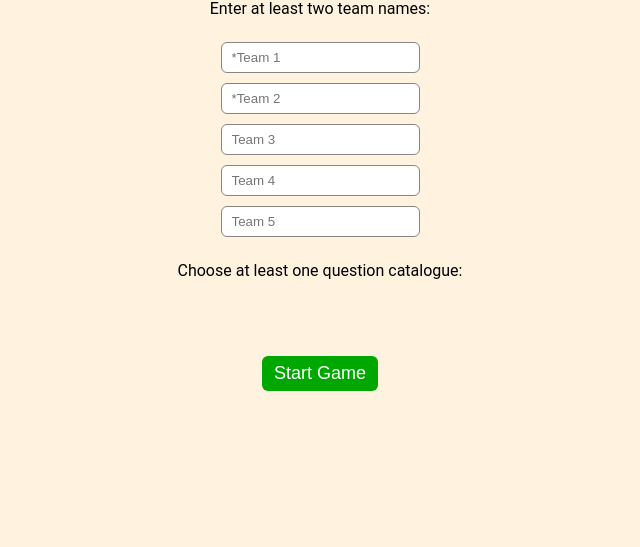
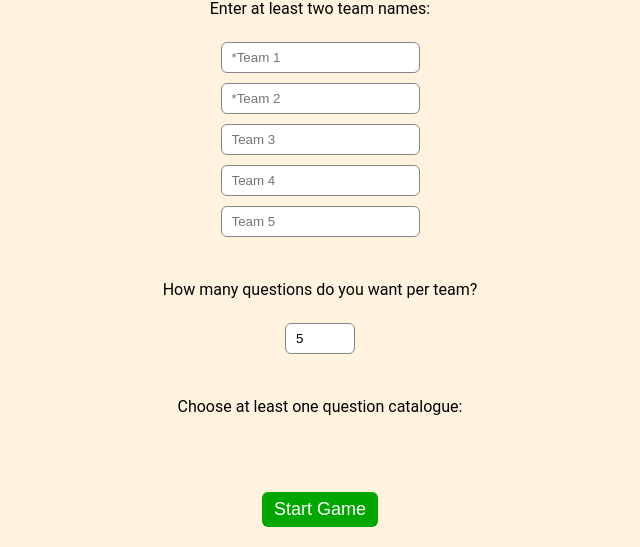
Before and after one commit to claussmann/pyTeamQuiz, a Flask app: page / in a window 1280 px wide. Shown: the part 320-867 px from the top of the page, without its empty margins (320-960 px from the left). Before the commit the page ends 711 px from the top, so only its background shows below. Run offline with Flask 3, Linux system fonts and the light colour scheme.

Commit message:
ADD: Choose how many questions each team gets

```diff
--- a/pyteamquiz/main.py
+++ b/pyteamquiz/main.py
@@ -13,8 +13,9 @@
 def new_game():
     selected = set(filter(len, request.form.getlist('catalogues[]')))
     teams = set(filter(len, request.form.getlist('teams[]')))
+    questions_per_team = int(request.form.get('q_per_team'))
     try:
-        game_id = service.new_game(selected, teams)
+        game_id = service.new_game(selected, teams, questions_per_team)
     except (NotEnoughQuestionsError, NotEnoughTeamsError, TeamNameError) as e:
         return render_template('error.html', msg=str(e))
     return render_template('created.html', game_id=game_id)
--- a/pyteamquiz/service.py
+++ b/pyteamquiz/service.py
@@ -8,10 +8,10 @@
     ret.sort()
     return ret
 
-def new_game(catalogue_names: Set[str], team_names: Set[str]) -> str:
+def new_game(catalogue_names: Set[str], team_names: Set[str], questions_per_team: int) -> str:
     token = secrets.token_hex(16)
     selected_catalogues = [catalogues[x] for x in catalogue_names]
-    games[token] = Game(selected_catalogues, team_names)
+    games[token] = Game(selected_catalogues, team_names, questions_per_team)
     return token
 
 def whose_turn(game_id: str) -> str:
--- a/pyteamquiz/static/style.css
+++ b/pyteamquiz/static/style.css
@@ -27,6 +27,14 @@
 }
 
 input[type=text]{
+    padding: 7px 10px;
+    margin: 5px 2px;
+    display: inline-block;
+    border: 1px solid #868686;
+    border-radius: 6px;
+}
+
+input[type=number]{
     padding: 7px 10px;
     margin: 5px 2px;
     display: inline-block;
--- a/pyteamquiz/templates/start.html
+++ b/pyteamquiz/templates/start.html
@@ -12,11 +12,16 @@
         <input type="text" name="teams[]" placeholder="*Team 2" required><br>
         <input type="text" name="teams[]" placeholder="Team 3"><br>
         <input type="text" name="teams[]" placeholder="Team 4"><br>
-        <input type="text" name="teams[]" placeholder="Team 5"><br>
-        <br>
+        <input type="text" name="teams[]" placeholder="Team 5">
+        <br><br><br>
+
+        How many questions do you want per team?
+        <br><br>
+        <input type="number" min="1" max="15" value="5" name="q_per_team">
+        <br><br><br>
+
         Choose at least one question catalogue:
-        <br>
-        <br>
+        <br><br>
         {% for x in catalogue_names %}
         <nobr><input type="checkbox" name="catalogues[]" value="{{ x }}"> {{ x }} &nbsp;&nbsp;&nbsp;</nobr>
         {% endfor %}
```
Also changed, not shown: pyteamquiz/game.py (+6 -6 lines).
